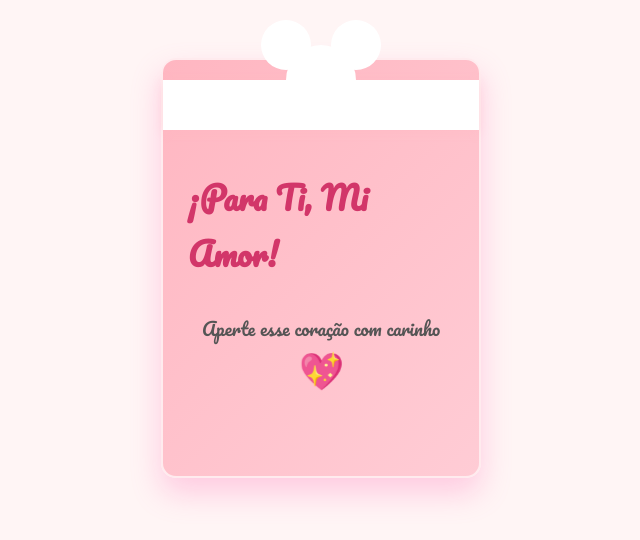
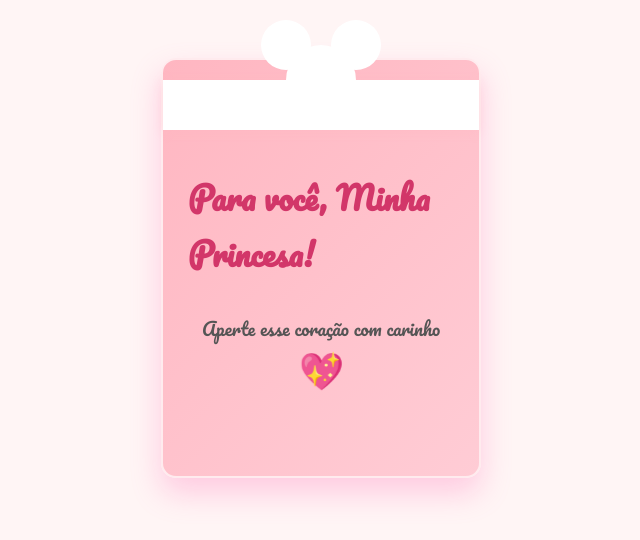
Before and after one commit to victxml/formylove, a plain HTML site: page index.html in a window 1280 px wide. Shown: the part 132-672 px from the top of the page, without its empty margins (319-959 px from the left). Drawn offline with Linux system fonts and the light colour scheme.

Commit message:
Update index.html

```diff
--- a/index.html
+++ b/index.html
@@ -8,7 +8,7 @@
 
     <meta name="viewport" content="width=device-width, initial-scale=1.0">
 
-    <title>Para Você, Minha Princesa 💓</title>
+    <title>Eu te amo Y.L 💓</title>
 
     <link href="https://fonts.googleapis.com/css2?family=Dancing+Script:wght@700&family=Pacifico&display=swap" rel="stylesheet">
 
@@ -352,7 +352,7 @@
 
             <div class="bow"></div>
 
-            <h1 style="font-family: 'Pacifico', cursive; color: #d23669;">¡Para Ti, Mi Amor!</h1>
+            <h1 style="font-family: 'Pacifico', cursive; color: #d23669;">Para você, Minha Princesa!</h1>
 
             <p>Aperte esse coração com carinho</p>
 
```
